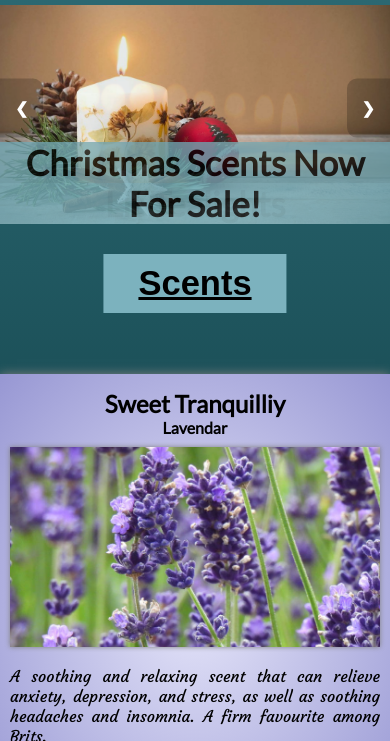
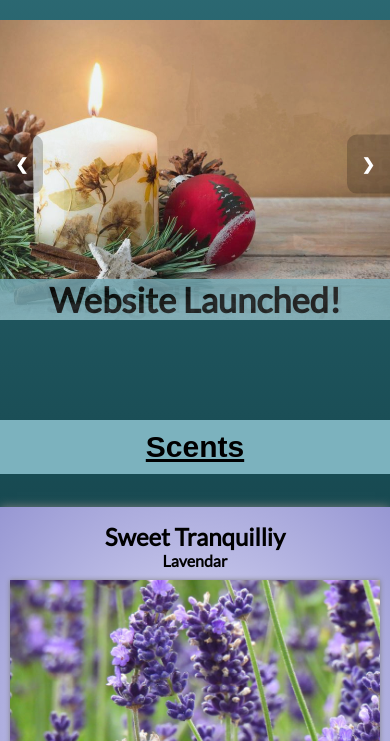
Before and after one commit to SerenityScents/website, a plain HTML site: page index.html in a window 390 px wide. Shown: the part 103-844 px from the top of the page. Drawn offline with Linux system fonts and the light colour scheme; a web font is replaced by a local one.

Commit message:
Better Mobile Formatting Also replaced some slides

```diff
--- a/index.html
+++ b/index.html
@@ -89,20 +89,20 @@ Online Store
         <a class="next carousel-arrow" onclick="changeSlide(1)">&#10095;</a>
         <div class="carousel-slide" style="opacity:100;">
           <img class="carousel-image" src="images/candles1.jpg">
-          <h2 class="carousel-caption">Christmas Scents Now For Sale!</h2>
+          <h2 class="carousel-caption">Website Launched!</h2>
         </div>
         <div class="carousel-slide" style="opacity:0;">
-          <img class="carousel-image" src="images/candles2.jpg">
-          <h2 class="carousel-caption">Lit Tealights</h2>
+          <img class="carousel-image" src="images/Aylesbury-Market-Square.jpg">
+          <h2 class="carousel-caption">Selling This Sunday!</h2>
         </div>
         <div class="carousel-slide" style="opacity:0;">
           <img class="carousel-image" src="images/candles3.jpg">
-          <h2 class="carousel-caption">Lots of tealights!</h2>
+          <h2 class="carousel-caption">Example Slide 3</h2>
         </div>
       </div>
     </carousel>
 
-    <h2 class="subtitle"><strong>Scents</strong></h2>
+    <h2 id="scents-subtitle" class="subtitle"><strong>Scents</strong></h2>
     <scents>
       <div id="scents-link"></div>
       <div class="scent-card" id="lavendar-scent">
@@ -168,7 +168,7 @@ Online Store
       </div>
     </scents>
 
-    <h2 class="subtitle"><strong>Where to Find Us</strong></h2>
+    <h2 class="subtitle"><strong>Events</strong></h2>
     <events>
       <div id="events-link"></div>
       <div class="event-card">
--- a/style.css
+++ b/style.css
@@ -272,6 +272,7 @@ carousel {
 .subtitle {
   position: relative;
   display: inline-block;
+  text-align: center;
   left: 50%;
   border-radius: 50px;
   transform: translateX(-50%);
@@ -441,24 +442,32 @@ scents {
   }
   .carousel-container, .carousel-image, .carousel-slide {
     min-width: 0;
-    min-height: 0;
+    min-height: 300px;
     width: 100%;
   }
   .carousel-caption {
     font-size: 34.5px;
   }
-  carousel {
+  .carousel-container {
     display: block;
     width: 100%;
+    height: 300px;
+    margin-top: 15px;
   }
   /* Other */
   .subtitle {
-    font-size: 34.5px;
+    display: block;
+    font-size: 30px;
+    padding: 10px 20px;
     border-radius: 0;
+  }
+  #scents-subtitle {
+    margin-top: 100px;
+    margin-bottom: -25px;
   }
   .scent-card {
     width: 100%;
-    margin: 5% 0;
+    margin: 2% 0;
     border-radius: 0;
   }
   .scent-card p {
```
Also changed, not shown: images/Aylesbury-Market-Square.jpg (added).
